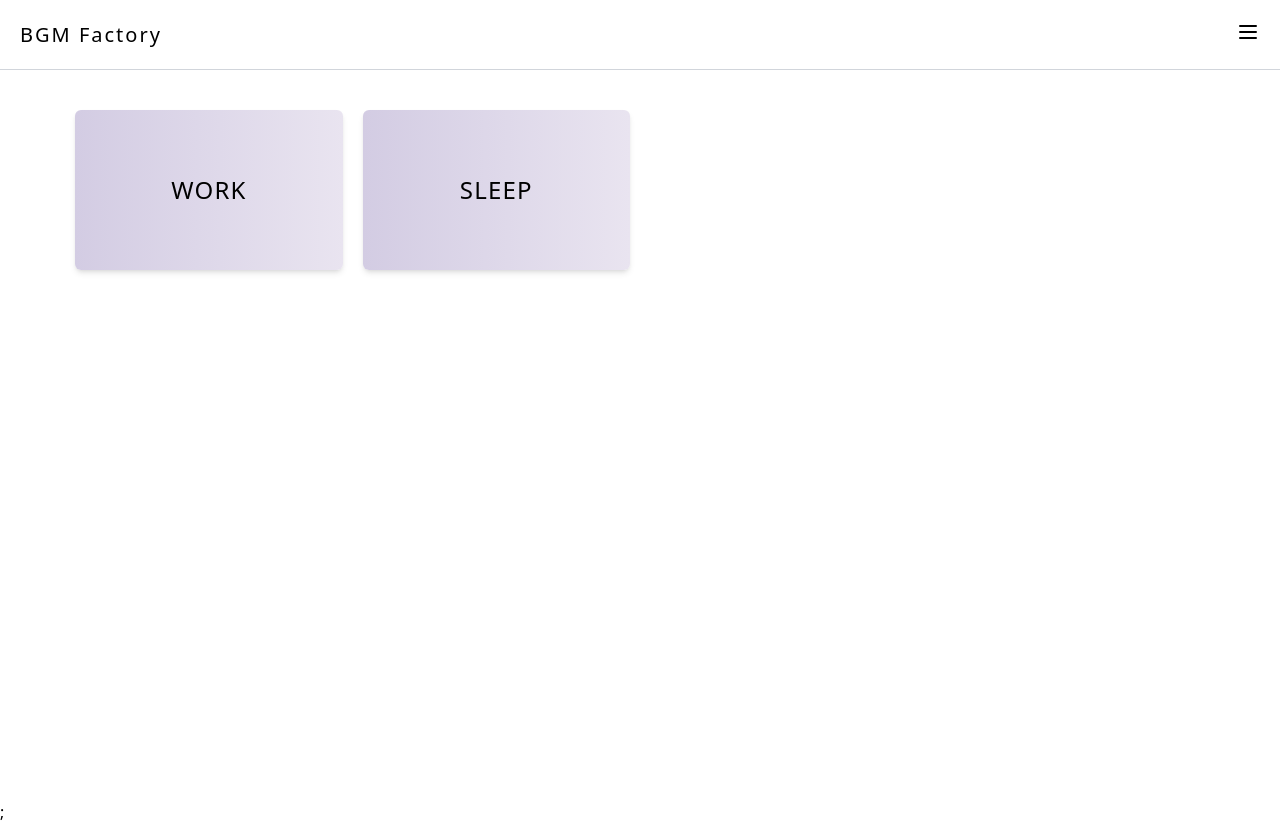
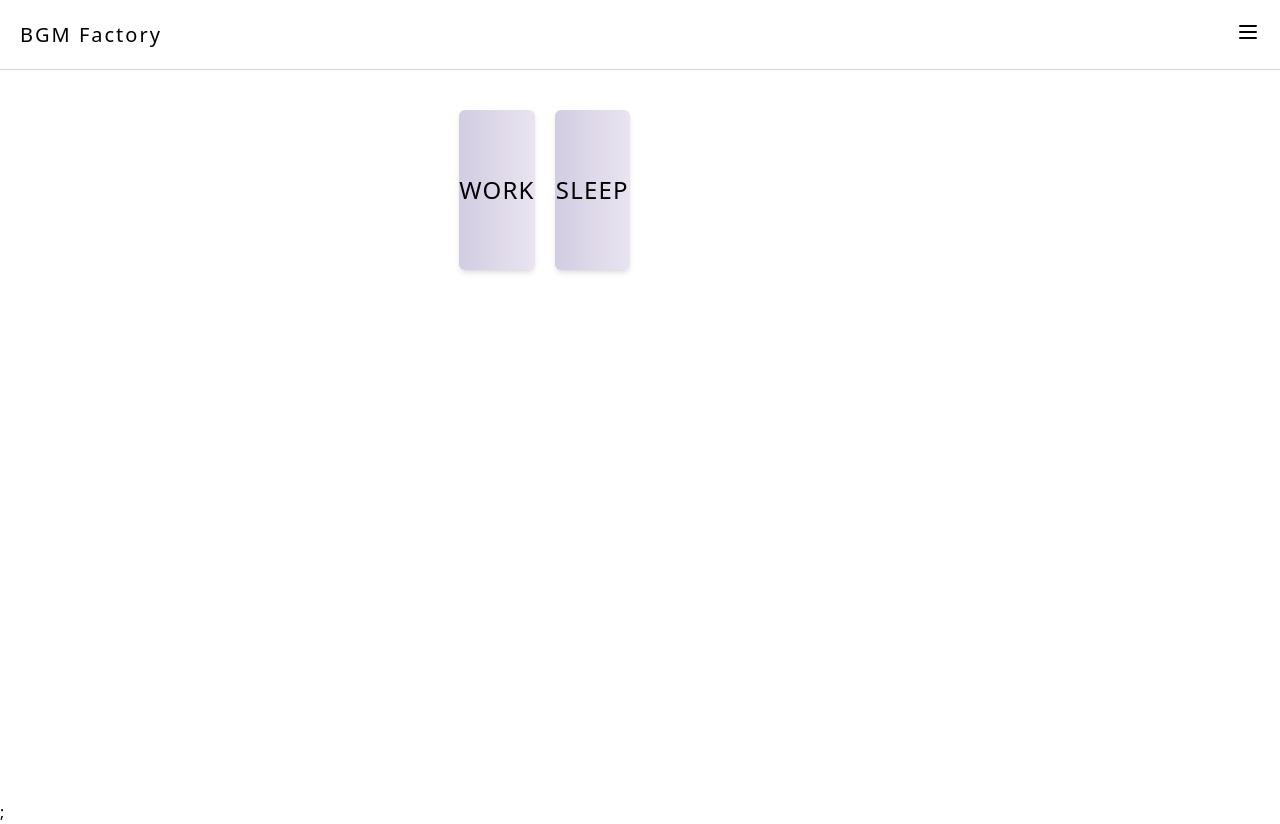
Before and after one commit to code1iners/bgm-factory-nextjs, a Next.js app: page / in a window 1280 px wide. Built offline with nearby package versions, Linux system fonts and the light colour scheme.

Commit message:
[v1.1.1] Fixed main category item button size.

```diff
--- a/package.json
+++ b/package.json
@@ -1,6 +1,6 @@
 {
   "name": "bgm-factory",
-  "version": "1.1.0",
+  "version": "1.1.1",
   "private": true,
   "scripts": {
     "dev": "next dev",
--- a/styles/globals.css
+++ b/styles/globals.css
@@ -4,7 +4,7 @@
 
 @layer components {
   .bgm-category-box {
-    @apply bg-sexy-gray py-16 px-24 rounded-md cursor-pointer transition hover:scale-105 shadow-md text-2xl text-center tracking-wider bg-gradient-to-r from-[#D3CCE3] to-[#E9E4F0] hover:from-[#E9E4F0] hover:to-[#D3CCE3];
+    @apply bg-sexy-gray py-16 rounded-md cursor-pointer transition hover:scale-105 shadow-md text-2xl text-center tracking-wider bg-gradient-to-r from-[#D3CCE3] to-[#E9E4F0] hover:from-[#E9E4F0] hover:to-[#D3CCE3];
   }
 
   .responsive-grid {
```
